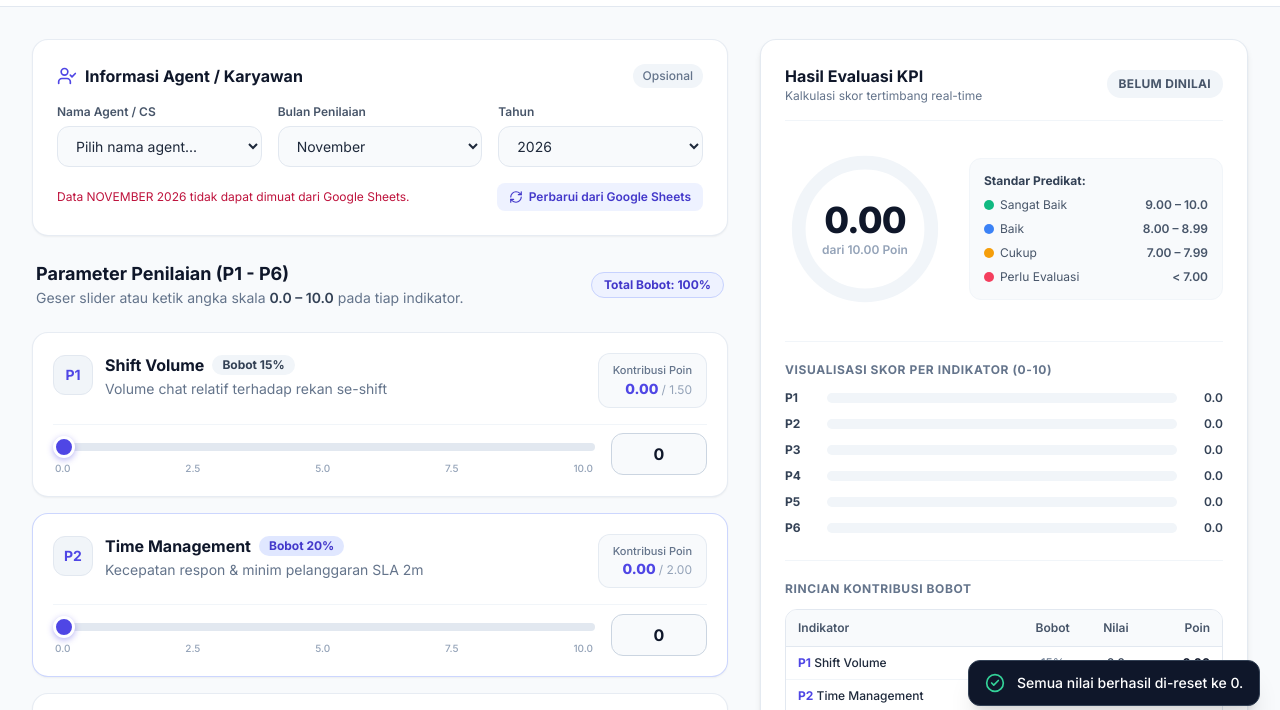
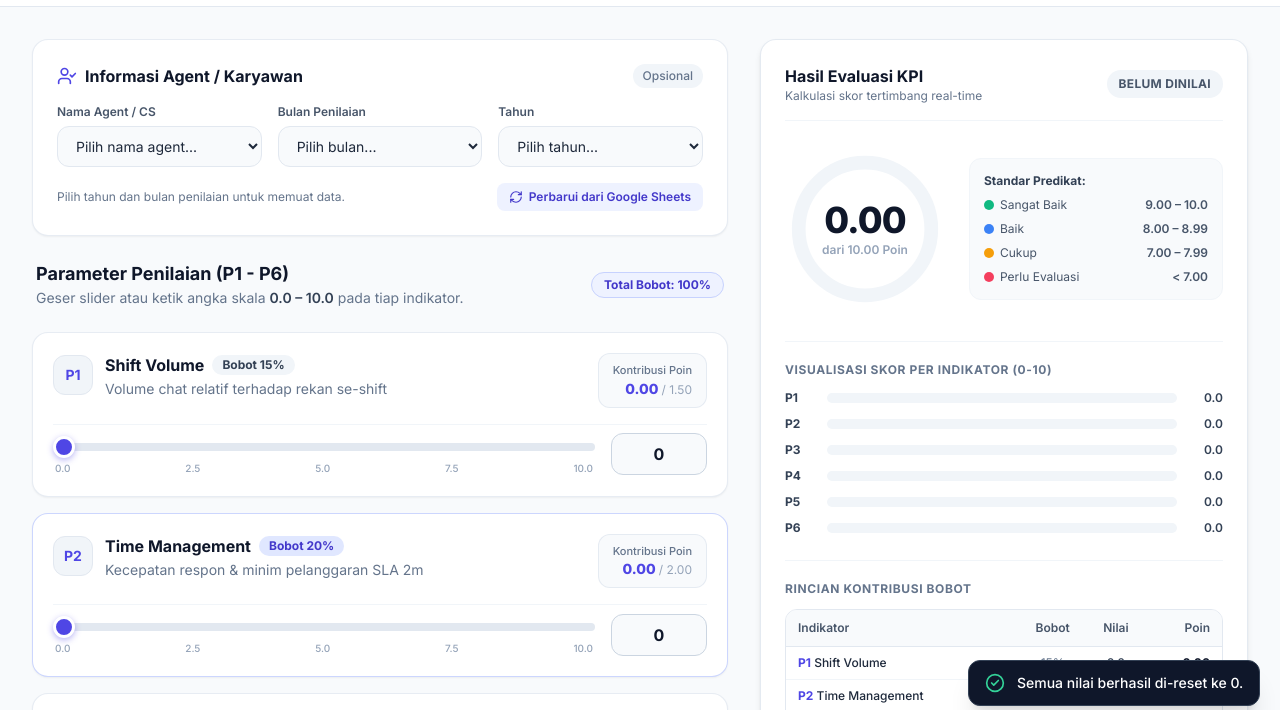
Before and after one commit to mgmaulana/KPILiveChat, a plain HTML site: page index.html in a window 1280 px wide. Both pictures are taken after a click on the button "Reset". Shown: the part 74-784 px from the top of the page. Drawn offline with nearby package versions, Linux system fonts and the light colour scheme; no server answers.

Commit message:
Add options for month and year selection in index.html

```diff
--- a/index.html
+++ b/index.html
@@ -194,12 +194,14 @@
                             <label for="evalMonth" class="block text-xs font-semibold text-slate-600 mb-1.5">Bulan Penilaian</label>
                             <select id="evalMonth" onchange="refreshSheetData()"
                                 class="w-full px-3.5 py-2.5 text-sm bg-slate-50 border border-slate-200 rounded-xl focus:outline-none focus:ring-2 focus:ring-indigo-500 focus:bg-white transition-all">
+                                <option value="">Pilih bulan...</option>
                             </select>
                         </div>
                         <div>
                             <label for="evalYear" class="block text-xs font-semibold text-slate-600 mb-1.5">Tahun</label>
                             <select id="evalYear" onchange="handleEvaluationYearChange()"
                                 class="w-full px-3.5 py-2.5 text-sm bg-slate-50 border border-slate-200 rounded-xl focus:outline-none focus:ring-2 focus:ring-indigo-500 focus:bg-white transition-all">
+                                <option value="">Pilih tahun...</option>
                                 <option value="2026">2026</option>
                                 <option value="2027">2027</option>
                             </select>
@@ -691,6 +693,12 @@
          */
         function resetAll() {
             document.getElementById('agentName').value = '';
+            document.getElementById('evalYear').value = '';
+            updateEvaluationMonths();
+            sheetEvaluations = [];
+            const status = document.getElementById('sheet-sync-status');
+            status.textContent = 'Pilih tahun dan bulan penilaian untuk memuat data.';
+            status.className = 'text-xs text-slate-500';
 
             kpiConfig.forEach((item) => {
                 item.score = 0;
@@ -791,8 +799,14 @@
             sheetEvaluations = [];
             clearKpiScores();
 
+            if (!period) {
+                status.textContent = 'Pilih tahun dan bulan penilaian untuk memuat data.';
+                status.className = 'text-xs text-slate-500';
+                return;
+            }
+
             if (!sheetGid) {
-                status.textContent = 'Data Google Sheets tersedia untuk Oktober 2026–Januari 2027.';
+                status.textContent = `Data Google Sheets tidak tersedia untuk ${formatEvalPeriod(period)}.`;
                 status.className = 'text-xs text-rose-700';
                 return;
             }
@@ -842,6 +856,11 @@
         }
 
         function loadAgentSavedEvaluation() {
+            if (!getSelectedPeriod()) {
+                clearKpiScores();
+                return;
+            }
+
             const name = document.getElementById('agentName').value.trim();
             const sheetRecord = sheetEvaluations.find((record) =>
                 normalizeAgentName(record.name) === normalizeAgentName(name)
@@ -874,11 +893,6 @@
             // Placeholder hook jika diperlukan preview langsung saat mengetik nama
         }
 
-        function getCurrentMonthValue() {
-            const now = new Date();
-            return `${now.getFullYear()}-${String(now.getMonth() + 1).padStart(2, '0')}`;
-        }
-
         function getSelectedPeriod() {
             const year = document.getElementById('evalYear').value;
             const month = document.getElementById('evalMonth').value;
@@ -889,14 +903,20 @@
             const yearSelect = document.getElementById('evalYear');
             const monthSelect = document.getElementById('evalMonth');
             const year = yearSelect.value;
+            const previousMonth = monthSelect.value;
             const availablePeriods = Object.keys(GOOGLE_SHEET_GIDS_BY_PERIOD)
-                .filter((period) => period.startsWith(`${year}-`))
+                .filter((period) => year && period.startsWith(`${year}-`))
                 .sort();
             const preferredMonth = preferredPeriod.startsWith(`${year}-`)
                 ? preferredPeriod.slice(5)
-                : monthSelect.value;
+                : previousMonth;
 
             monthSelect.replaceChildren();
+            const placeholder = document.createElement('option');
+            placeholder.value = '';
+            placeholder.textContent = 'Pilih bulan...';
+            monthSelect.appendChild(placeholder);
+
             availablePeriods.forEach((period) => {
                 const month = period.slice(5);
                 const option = document.createElement('option');
@@ -908,7 +928,7 @@
 
             monthSelect.value = availablePeriods.some((period) => period.endsWith(`-${preferredMonth}`))
                 ? preferredMonth
-                : availablePeriods[0].slice(5);
+                : '';
         }
 
         function handleEvaluationYearChange() {
@@ -1007,14 +1027,12 @@
             } catch (error) {
                 console.error('Gagal menghapus data penilaian lokal yang sudah tidak digunakan.', error);
             }
-            const currentMonth = getCurrentMonthValue();
-            const initialPeriod = GOOGLE_SHEET_GIDS_BY_PERIOD[currentMonth] ? currentMonth : '2026-10';
-            document.getElementById('evalYear').value = initialPeriod.slice(0, 4);
-            updateEvaluationMonths(initialPeriod);
+            document.getElementById('evalYear').value = '';
+            updateEvaluationMonths();
             renderKpiCards();
             calculateAndRenderResults();
             lucide.createIcons();
-            refreshSheetData();
+            document.getElementById('sheet-sync-status').textContent = 'Pilih tahun dan bulan penilaian untuk memuat data.';
         });
     </script>
 </body>
```
